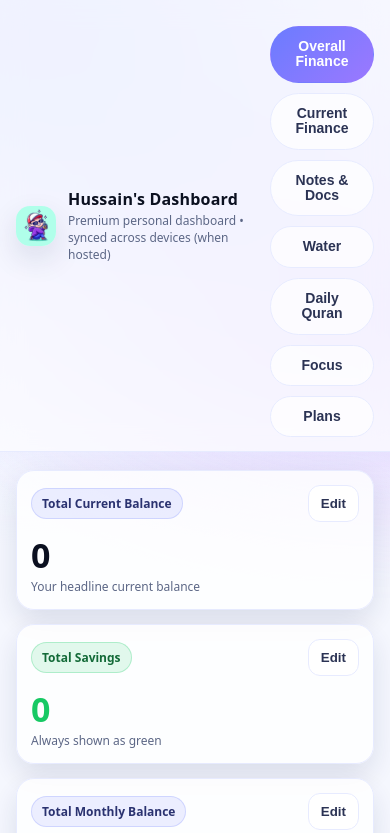
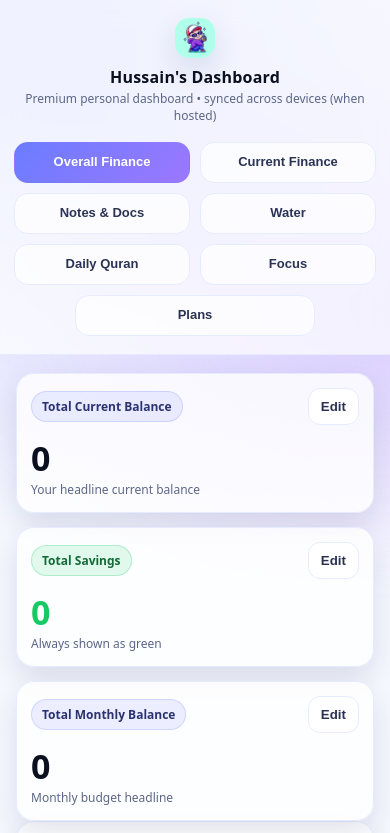
Before and after one commit to Hussain6915/hussainfinalapp, a website: page hussain-finance/index.html in a window 390 px wide. Shown: the top 833 px of the page. Drawn offline with nearby package versions, Linux system fonts and the light colour scheme; no server answers.

Commit message:
Update styles.css

```diff
--- a/hussain-finance/styles.css
+++ b/hussain-finance/styles.css
@@ -341,33 +341,79 @@ input:focus,select:focus,textarea:focus{
     align-items: stretch;
     margin-top: 12px;
   }
-/* ---------- iOS / Mobile: readable module buttons (no truncation) ---------- */
+/* ---------------- Mobile header: centered title + buttons below ---------------- */
 @media (max-width: 520px) {
 
-  /* container holding the module buttons (one of these will match) */
-  .tabs, .navPills, .headerRight, .topActions {
-    width: 100%;
-    display: grid !important;
-    grid-template-columns: 1fr !important;   /* ONE column */
-    gap: 10px;
-    margin-top: 12px;
-    justify-items: stretch;
+  /* 1) Make the top header stack vertically and center */
+  header, .topbar, .header {
+    display: flex !important;
+    flex-direction: column !important;
+    align-items: center !important;
+    justify-content: center !important;
+    text-align: center !important;
+    gap: 12px !important;
+    padding: 18px 14px !important;
+    padding-top: calc(18px + env(safe-area-inset-top)) !important;
   }
 
-  /* buttons full width */
+  /* 2) If you have a left area (logo+title) force it centered */
+  .brand, .brandArea, .headerLeft, .topLeft {
+    display: flex !important;
+    flex-direction: column !important;
+    align-items: center !important;
+    text-align: center !important;
+    gap: 8px !important;
+    width: 100% !important;
+  }
+
+  /* 3) Logo centered */
+  .logo, .logoWrap, .brandLogo, header img.logoImg {
+    margin: 0 auto !important;
+  }
+
+  /* 4) Title + subtitle centered */
+  h1, .title, .brandTitle {
+    text-align: center !important;
+    margin: 0 !important;
+  }
+  .subtitle, .brandSubtitle, .tagline {
+    text-align: center !important;
+    margin: 0 !important;
+    max-width: 36ch;
+  }
+
+  /* 5) Buttons container moves below + becomes a clean grid */
+  .tabs, .navPills, .headerRight, .topActions {
+    width: 100% !important;
+    display: grid !important;
+    grid-template-columns: 1fr 1fr !important;
+    gap: 10px !important;
+    margin-top: 6px !important;
+    justify-items: stretch !important;
+    align-items: stretch !important;
+  }
+
+  /* 6) Buttons look consistent, no weird stretching */
   .tabs button, .navPills button, .headerRight button, .topActions button,
   .tabs a, .navPills a, .headerRight a, .topActions a {
-    width: 100%;
-    min-width: 0;
-    padding: 12px 16px;
-    border-radius: 999px;
-    display: flex;
-    align-items: center;
-    justify-content: center;
-    white-space: normal;     /* allow wrapping if needed */
-    overflow: visible;
-    text-overflow: unset;
-    font-size: 14px;
-    line-height: 1.1;
+    width: 100% !important;
+    padding: 12px 10px !important;
+    border-radius: 14px !important; /* more “app card” than pill */
+    font-size: 13px !important;
+    font-weight: 700 !important;
+    line-height: 1.15 !important;
+    white-space: normal !important; /* allow wrap like “Overall Finance” */
+    text-align: center !important;
+    justify-content: center !important;
+  }
+
+  /* 7) Make last row centered if odd number of buttons */
+  .tabs > :last-child:nth-child(odd),
+  .navPills > :last-child:nth-child(odd),
+  .headerRight > :last-child:nth-child(odd),
+  .topActions > :last-child:nth-child(odd) {
+    grid-column: 1 / -1 !important;
+    justify-self: center !important;
+    max-width: 240px;
   }
 }
```
